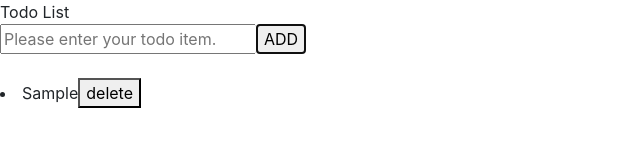
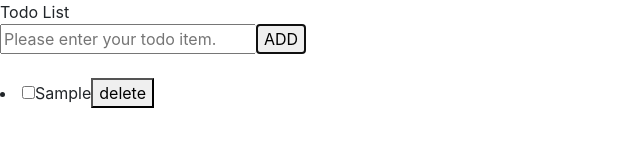
Before and after one commit to simingli126/react-todo, a React (Create React App) app: page / in a window 1280 px wide. Both pictures are taken after typing "Sample" into the empty fields and a click on the button "ADD". Shown: the top 168 px of the page, without its empty margins (0-640 px from the left). Built offline with nearby package versions, Linux system fonts and the light colour scheme.

Commit message:
[todolist]able to check.

```diff
--- a/src/todoList/TodoList.js
+++ b/src/todoList/TodoList.js
@@ -1,18 +1,33 @@
 import React, {Component} from "react";
 
 const TodoList = ({todos, setTodos}) => {
+
     const deleteTodo = (id) => {
         const newTodos = todos.filter(todo => id !== todo.id);
         setTodos(newTodos);
     }
+
+    const changeTodoStatus = (id) => {
+        const newTodos = todos.map(todo => {
+            if (todo.id === id) {
+                return {...todo, checked: !todo.checked}
+            }
+            return todo;
+        })
+        setTodos(newTodos);
+    }
+
     return (
+
         todos.map((todo) => {
-            return <li
-                key={todo.id}
-            >
-                {todo.name}
-                <button onClick={() => deleteTodo(todo.id)}>delete</button>
-            </li>
+            return <div>
+                <li key={todo.id}
+                style={todo.checked === true ? {textDecoration: "line-through"} : {textDecoration: "none"} }>
+                    <input type="checkbox" onChange={() => changeTodoStatus(todo.id)}/>
+                    {todo.name}
+                    <button onClick={() => deleteTodo(todo.id)}>delete</button>
+                </li>
+            </div>
         })
     )
 }
```
